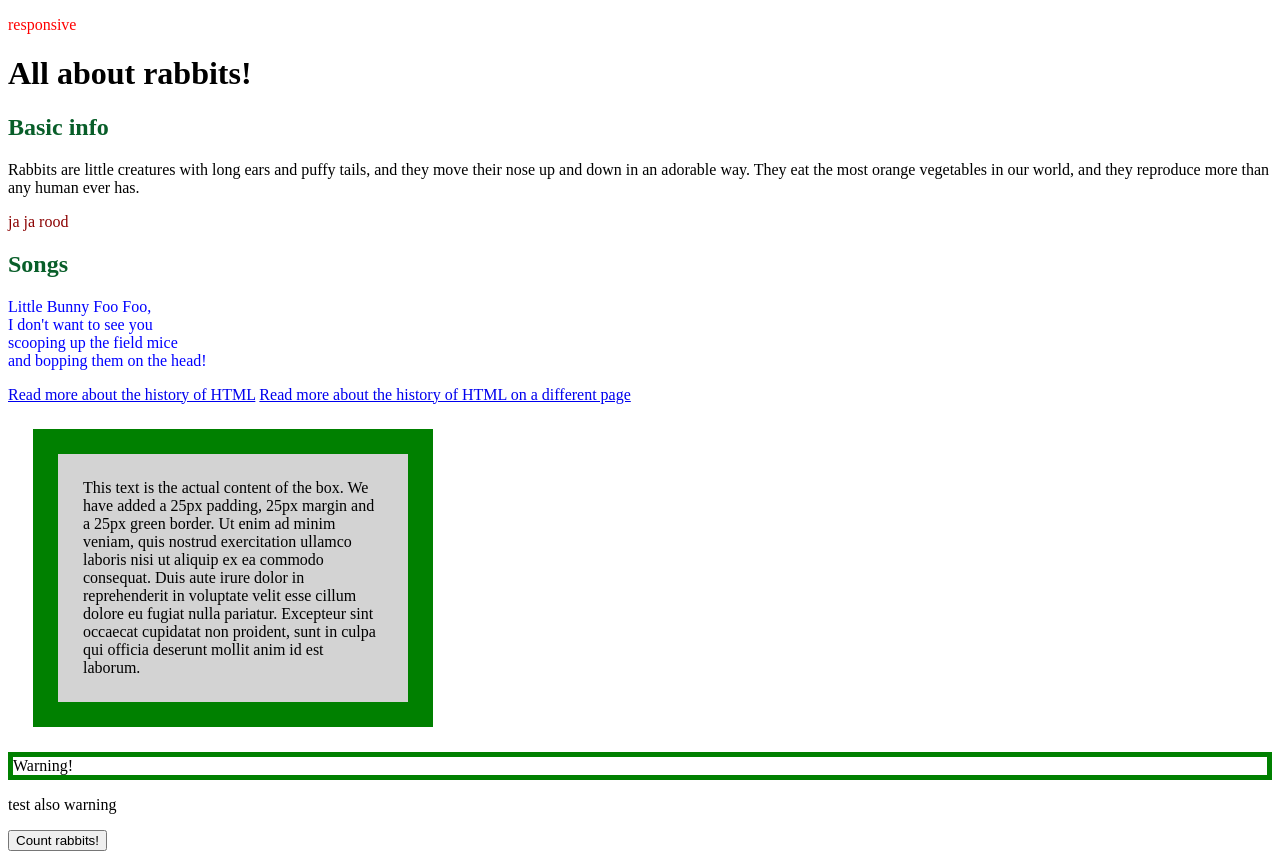
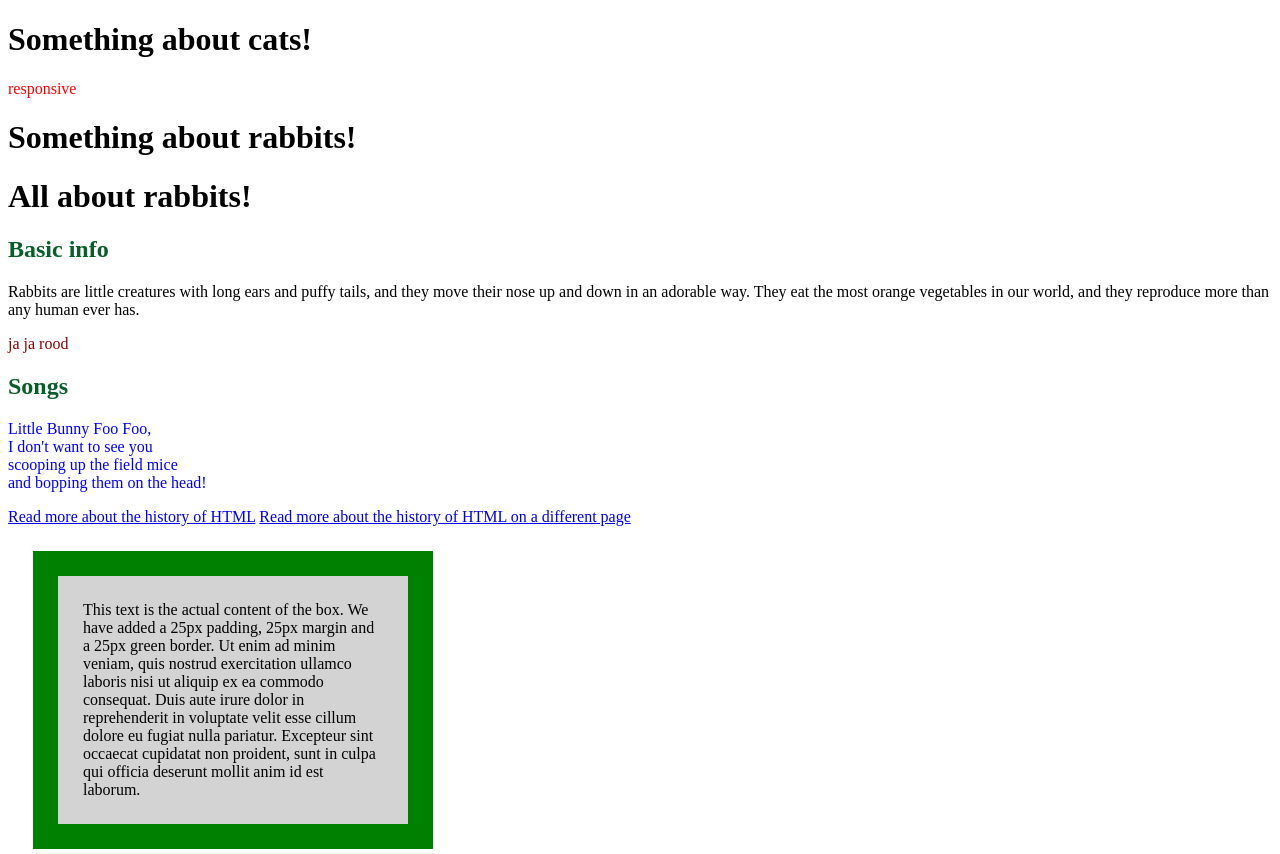
Before and after one commit to jaapiek/wfjvdham.github.io, a plain HTML site: page index.html in a window 1280 px wide. Shown: the top 854 px of the page. Drawn offline with Linux system fonts and the light colour scheme.

Commit message:
create merge conflic

```diff
--- a/index.html
+++ b/index.html
@@ -51,8 +51,10 @@
         </script>
     </head>
     <body>
+    <h1>Something about cats!</h1>
 
     <p id = "res">responsive</p>
+    <h1>Something about rabbits!</h1>
 
     <h1>All about rabbits!</h1>
 
```
